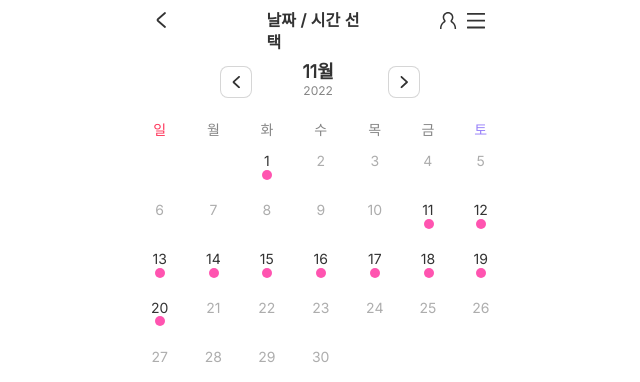
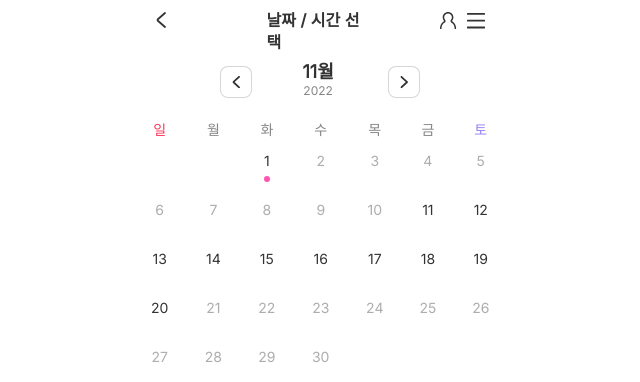
Before and after one commit to CDS-Seminar-1-IN-SOPT/Client, a React (Create React App) app: page /dateoff/1/1 in a window 1280 px wide. Shown: the top 382 px of the page, without its empty margins (320-960 px from the left). Built offline with nearby package versions, Linux system fonts and the light colour scheme.

Commit message:
Feat✨: 달력에서 해당 공연 날짜 클릭 시 ui 변경

```diff
--- a/src/components/DateOff/Calendar/CalendarBody.jsx
+++ b/src/components/DateOff/Calendar/CalendarBody.jsx
@@ -1,5 +1,6 @@
 import { startOfMonth, endOfMonth, startOfWeek, endOfWeek, addDays, format, isSameMonth } from 'date-fns';
 import React from 'react';
+import { useNavigate, useParams } from 'react-router-dom';
 import styled, { css } from 'styled-components';
 import { theme } from 'styles/theme';
 
@@ -7,6 +8,8 @@ const DATES = ['월', '화', '수', '목', '금'];
 const MOVIE = ['01', '11', '12', '13', '14', '15', '16', '17', '18', '19', '20'];
 
 function CalendarBody({ currentMonth }) {
+  const navigate = useNavigate();
+  const { date } = useParams();
   const monthStart = startOfMonth(currentMonth);
   const monthEnd = endOfMonth(monthStart);
   const startDate = startOfWeek(monthStart);
@@ -75,9 +78,10 @@ function CalendarBody({ currentMonth }) {
                     <Styled.Td
                       key={idx}
                       disabled={r.props.className === 'disabled'}
-                      movie={MOVIE.includes(r.props.children.props.children)}>
+                      movie={MOVIE.includes(r.props.children.props.children)}
+                      onClick={() => navigate(`/dateoff/${r.props.children.props.children}`)}>
                       {r.props.children.props.children}
-                      {MOVIE.includes(r.props.children.props.children) && <div />}
+                      {date === r.props.children.props.children && <Styled.Rectangle />}
                     </Styled.Td>
                   </>
                 ))}
@@ -120,7 +124,7 @@ const Styled = {
       props.disabled &&
       css`
         color: ${theme.colors.grey_02};
-        opacity: 0;
+        visibility: hidden;
       `}
 
     ${(props) =>
@@ -144,16 +148,15 @@ const Styled = {
       css`
         color: ${theme.colors.grey_01};
       `}
-
-      div {
-      position: absolute;
-      left: 2.2rem;
-      top: 3.3rem;
-      width: 10px;
-      height: 10px;
-      background-color: ${theme.colors.pink};
-      border-radius: 50%;
-    }
+  `,
+  Rectangle: styled.div`
+    position: absolute;
+    left: 2.4rem;
+    top: 2.8em;
+    width: 0.6rem;
+    height: 0.6rem;
+    background-color: ${theme.colors.pink};
+    border-radius: 50%;
   `,
   TicketingBlock: styled.div`
     position: absolute;
```
